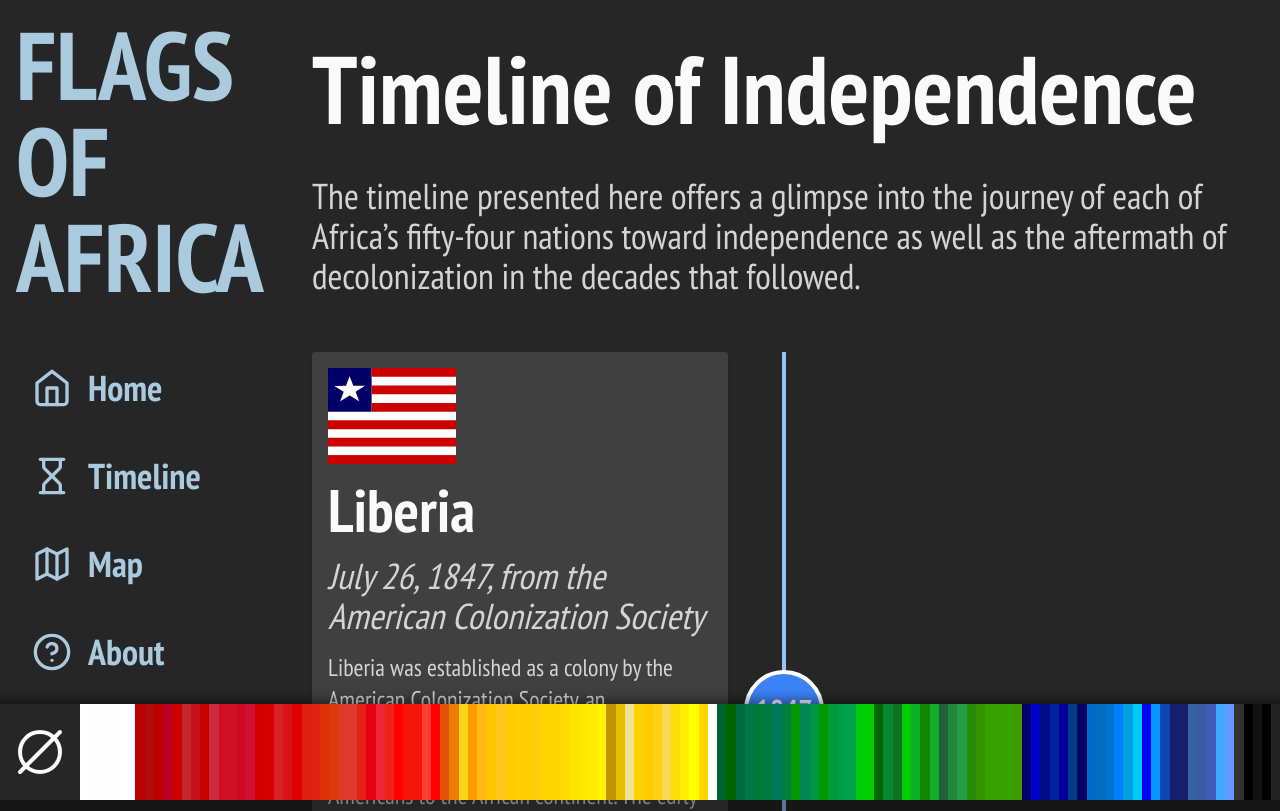
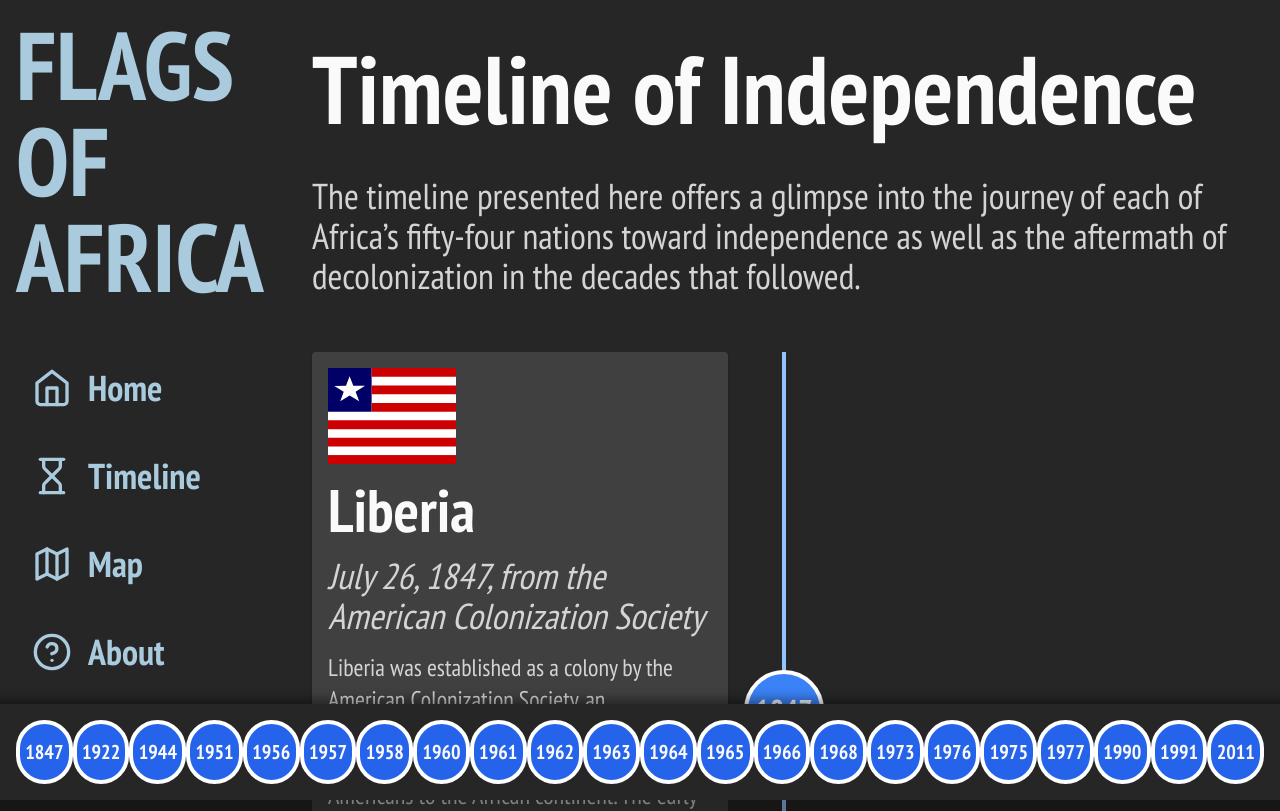
Before and after one commit to derekphilipau/bkm-flags-of-africa, a Next.js app: page /timeline in a window 1280 px wide. Shown: the top 811 px of the page. Built offline with nearby package versions, Linux system fonts and the light colour scheme.

Commit message:
variable footer

```diff
--- a/app/layout.tsx
+++ b/app/layout.tsx
@@ -1,9 +1,8 @@
 import { PT_Sans, PT_Sans_Narrow } from 'next/font/google';
 
-import { Footer } from '@/components/layout/footer';
 import { SiteHeader } from '@/components/layout/site-header';
 import './globals.css';
-import { Spectrum } from '@/components/flags/spectrum';
+import { Footer } from '@/components/layout/footer';
 import { MainNav } from '@/components/layout/main-nav';
 
 // If loading a variable font, you don't need to specify the font weight
@@ -66,9 +65,7 @@ export default async function RootLayout({
             <main className="">{children}</main>
           </div>
         </div>
-        <div className="fixed bottom-0 left-0 z-50 h-24 w-full bg-neutral-800 shadow-[0_10px_10px_15px_rgba(0,0,0,0.4)]">
-          <Spectrum />
-        </div>
+        <Footer />
       </body>
     </html>
   );
--- a/app/timeline/page.tsx
+++ b/app/timeline/page.tsx
@@ -57,7 +57,7 @@ export default function Page() {
                   </div>
                 </div>
                 <div className="absolute left-1/2 flex h-20 w-20 -translate-y-4 -translate-x-1/2 items-center justify-center rounded-full border-4 border-white bg-blue-500 text-3xl font-bold sm:translate-y-0">
-                  {country.year}
+                  <a href={`#timeline-${country.year}`}>{country.year}</a>
                 </div>
               </div>
             </div>
--- a/components/layout/footer.tsx
+++ b/components/layout/footer.tsx
@@ -1,33 +1,25 @@
-import Link from 'next/link';
-import { getDictionary } from '@/dictionaries/dictionaries';
+'use client';
+
+import { usePathname } from 'next/navigation';
+
+import { Spectrum } from '@/components/flags/spectrum';
+import { TimelineFooter } from '../timeline-footer';
 
 export function Footer() {
-  const dict = getDictionary(); // en
+  const pathname = usePathname();
 
   return (
-    <div className="container p-6">
-      <div className="mt-10 md:flex md:items-center md:justify-between md:space-x-6">
-        <div>
-          <Link
-            href="/"
-            className="mb-2 flex items-center space-x-2 text-xl font-bold"
-          >
-            {dict['site.title']}
-          </Link>
-          <p className="text-xs">{dict['footer.text']}</p>
+    <>
+      {pathname === '/' && (
+        <div className="fixed bottom-0 left-0 z-50 h-24 w-full bg-neutral-800 shadow-[0_10px_10px_15px_rgba(0,0,0,0.4)]">
+          <Spectrum />
         </div>
-        <div className="mt-6 md:mt-0">
-          <h5 className="mb-2 text-lg">{dict['footer.marketing.text']}</h5>
+      )}
+      {pathname === '/timeline' && (
+        <div className="hidden lg:block fixed bottom-0 left-0 z-50 h-24 w-full bg-neutral-800 shadow-[0_10px_10px_15px_rgba(0,0,0,0.4)]">
+          <TimelineFooter />
         </div>
-      </div>
-      <nav className="mt-6 mb-10 flex gap-6" aria-label="Main menu">
-        <Link
-          href="/about"
-          className="flex items-center text-lg font-semibold text-neutral-600 hover:text-neutral-900 dark:text-neutral-100 sm:text-sm"
-        >
-          {dict['nav.about']}
-        </Link>
-      </nav>
-    </div>
+      )}
+    </>
   );
 }
--- /dev/null
+++ b/components/timeline-footer.tsx
@@ -0,0 +1,38 @@
+'use client';
+
+import { useRouter } from 'next/navigation';
+import { timeline } from '@/data/timeline';
+
+import { Icons } from './icons';
+
+export function TimelineFooter() {
+  const router = useRouter();
+
+  function clickYear(year?: number) {
+    if (!year) {
+      return router.push('/timeline');
+    }
+    router.push(`/timeline#timeline-${year}`);
+  }
+
+  // Get unique years in timeline:
+  const years = [...new Set(timeline.map((country) => country.year))];
+
+  return (
+    <div className="h-full px-4">
+      <div className="relative h-full text-sm antialiased">
+        <div className="absolute top-1/2 hidden h-1 w-full -translate-y-1/2 bg-blue-300 sm:block"></div>
+        <div className="flex h-full w-full flex-col items-center justify-between sm:flex-row">
+          {years.map((year) => (
+            <div
+              onClick={() => clickYear(year)}
+              className="z-10 flex cursor-pointer items-center justify-center rounded-full lg:border-2 xl:border-4 border-white bg-blue-600 text-2xl font-bold hover:bg-blue-500 lg:h-12 lg:w-12 lg:text-base xl:h-16 xl:w-16 xl:text-xl"
+            >
+              {year}
+            </div>
+          ))}
+        </div>
+      </div>
+    </div>
+  );
+}
```
